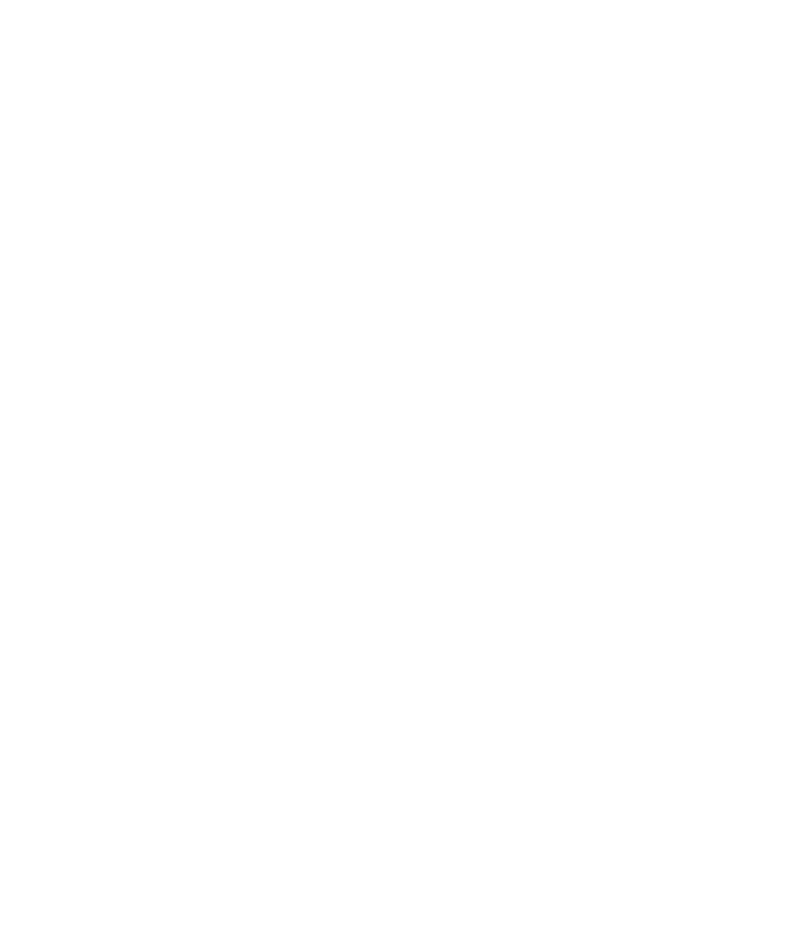
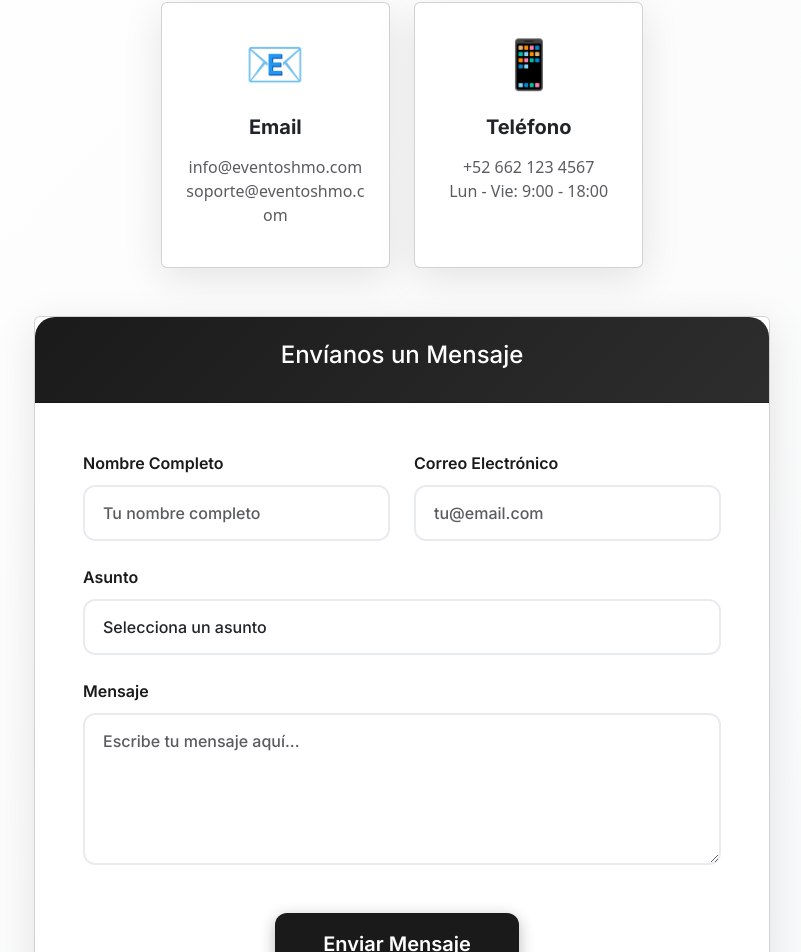
Before and after one commit to HectorRamosP/programacionweb, a React (Create React App) app: page /contacto in a window 1280 px wide. Before the commit this address had no page. Shown: the part 288-1240 px from the top of the page, without its empty margins (238-1039 px from the left). Before the commit the page ends 800 px from the top, so only its background shows below. Built offline with nearby package versions, Linux system fonts and the light colour scheme.

Commit message:
Nueva vista de contacto

```diff
--- a/src/App.js
+++ b/src/App.js
@@ -6,7 +6,7 @@
 // Componentes de páginas
 import Home from './pages/Home';
 import CrearUsuario from './pages/CrearUsuario';
-// import Contacto from './pages/Contacto';
+import Contacto from "./pages/Contacto"
 import CrearEvento from './pages/CrearEvento';
 
 function App() {
@@ -16,7 +16,7 @@
         <Route path="/" element={<Home />} />
         <Route path="/crear-usuario" element={<CrearUsuario />} />
         <Route path="/crear-evento" element={<CrearEvento />} />
-        {/* <Route path="/eventos" element={<Eventos />} />  */}
+        <Route path="/contacto" element={<Contacto />} />
       </Routes>
     </Router>
   );
--- /dev/null
+++ b/src/pages/Contacto.js
@@ -0,0 +1,203 @@
+import { useState } from "react"
+import { Form, Button, Alert, Container, Card, Row, Col } from "react-bootstrap"
+import NavigationBar from "../components/NavigationBar"
+
+const Contacto = () => {
+  const [formData, setFormData] = useState({
+    nombre: "",
+    email: "",
+    asunto: "",
+    mensaje: "",
+  })
+  const [success, setSuccess] = useState(false)
+  const [loading, setLoading] = useState(false)
+
+  const handleChange = (e) => {
+    setFormData({ ...formData, [e.target.name]: e.target.value })
+    setSuccess(false)
+  }
+
+  const handleSubmit = async (e) => {
+    e.preventDefault()
+    setLoading(true)
+
+    // Simulación de envío
+    setTimeout(() => {
+      setSuccess(true)
+      setLoading(false)
+      setFormData({
+        nombre: "",
+        email: "",
+        asunto: "",
+        mensaje: "",
+      })
+    }, 1000)
+  }
+
+  return (
+    <>
+      <NavigationBar />
+      <div
+        style={{
+          paddingTop: "100px",
+          minHeight: "100vh",
+          background: "linear-gradient(135deg, #ffffff 0%, #f8f9fa 100%)",
+        }}
+      >
+        <Container className="py-5">
+          <div className="text-center mb-5">
+            <h1 className="gradient-text mb-3">📞 Contáctanos</h1>
+            <p className="lead text-muted">
+              ¿Tienes alguna pregunta o sugerencia? Nos encantaría escucharte
+            </p>
+          </div>
+
+          <Row className="justify-content-center">
+            <Col lg={8}>
+              <Row className="d-flex align-items-stretch justify-content-center">
+                <Col md={4} className="mb-4 d-flex">
+                  <Card className="modern-card h-100 w-100">
+                    <Card.Body className="text-center p-4">
+                      <div className="mb-3" style={{ fontSize: "3rem" }}>
+                        📧
+                      </div>
+                      <h5 className="fw-bold mb-3">Email</h5>
+                      <p className="text-muted">
+                        info@eventoshmo.com
+                        <br />
+                        soporte@eventoshmo.com
+                      </p>
+                    </Card.Body>
+                  </Card>
+                </Col>
+
+                <Col md={4} className="mb-4 d-flex">
+                  <Card className="modern-card h-100 w-100">
+                    <Card.Body className="text-center p-4">
+                      <div className="mb-3" style={{ fontSize: "3rem" }}>
+                        📱
+                      </div>
+                      <h5 className="fw-bold mb-3">Teléfono</h5>
+                      <p className="text-muted">
+                        +52 662 123 4567
+                        <br />
+                        Lun - Vie: 9:00 - 18:00
+                      </p>
+                    </Card.Body>
+                  </Card>
+                </Col>
+              </Row>
+
+              {/* Formulario de contacto */}
+              <Card className="modern-card mt-4">
+                <Card.Header
+                  className="text-white text-center py-4"
+                  style={{
+                    background:
+                      "linear-gradient(135deg, #1a1a1a 0%, #2d2d2d 100%)",
+                    borderRadius: "20px 20px 0 0",
+                  }}
+                >
+                  <h4 style={{ color: "white" }}>Envíanos un Mensaje</h4>
+                </Card.Header>
+                <Card.Body className="p-5">
+                  {success && (
+                    <Alert variant="success" className="rounded-3">
+                      <strong>¡Mensaje enviado!</strong> Te responderemos
+                      pronto.
+                    </Alert>
+                  )}
+
+                  <Form onSubmit={handleSubmit}>
+                    <Row>
+                      <Col md={6}>
+                        <Form.Group className="mb-4">
+                          <Form.Label className="fw-semibold">
+                            Nombre Completo
+                          </Form.Label>
+                          <Form.Control
+                            type="text"
+                            name="nombre"
+                            value={formData.nombre}
+                            onChange={handleChange}
+                            required
+                            className="modern-form-control"
+                            placeholder="Tu nombre completo"
+                          />
+                        </Form.Group>
+                      </Col>
+                      <Col md={6}>
+                        <Form.Group className="mb-4">
+                          <Form.Label className="fw-semibold">
+                            Correo Electrónico
+                          </Form.Label>
+                          <Form.Control
+                            type="email"
+                            name="email"
+                            value={formData.email}
+                            onChange={handleChange}
+                            required
+                            className="modern-form-control"
+                            placeholder="tu@email.com"
+                          />
+                        </Form.Group>
+                      </Col>
+                    </Row>
+
+                    <Form.Group className="mb-4">
+                      <Form.Label className="fw-semibold">Asunto</Form.Label>
+                      <Form.Control
+                        as="select"
+                        name="asunto"
+                        value={formData.asunto}
+                        onChange={handleChange}
+                        required
+                        className="modern-form-control"
+                      >
+                        <option value="">Selecciona un asunto</option>
+                        <option value="consulta-general">
+                          Consulta General
+                        </option>
+                        <option value="soporte-tecnico">Soporte Técnico</option>
+                        <option value="sugerencia">Sugerencia</option>
+                        <option value="colaboracion">Colaboración</option>
+                        <option value="otro">Otro</option>
+                      </Form.Control>
+                    </Form.Group>
+
+                    <Form.Group className="mb-5">
+                      <Form.Label className="fw-semibold">Mensaje</Form.Label>
+                      <Form.Control
+                        as="textarea"
+                        rows={5}
+                        name="mensaje"
+                        value={formData.mensaje}
+                        onChange={handleChange}
+                        required
+                        className="modern-form-control"
+                        placeholder="Escribe tu mensaje aquí..."
+                      />
+                    </Form.Group>
+
+                    <div className="text-center">
+                      <Button
+                        type="submit"
+                        disabled={loading}
+                        className="btn-modern-orange px-5 py-3 fs-5"
+                        style={{ minWidth: "200px" }}
+                      >
+                        {loading ? "Enviando..." : "Enviar Mensaje"}
+                      </Button>
+                    </div>
+                  </Form>
+                </Card.Body>
+              </Card>
+            </Col>
+          </Row>
+        </Container>
+      </div>
+    </>
+  );
+}
+
+export default Contacto
```
